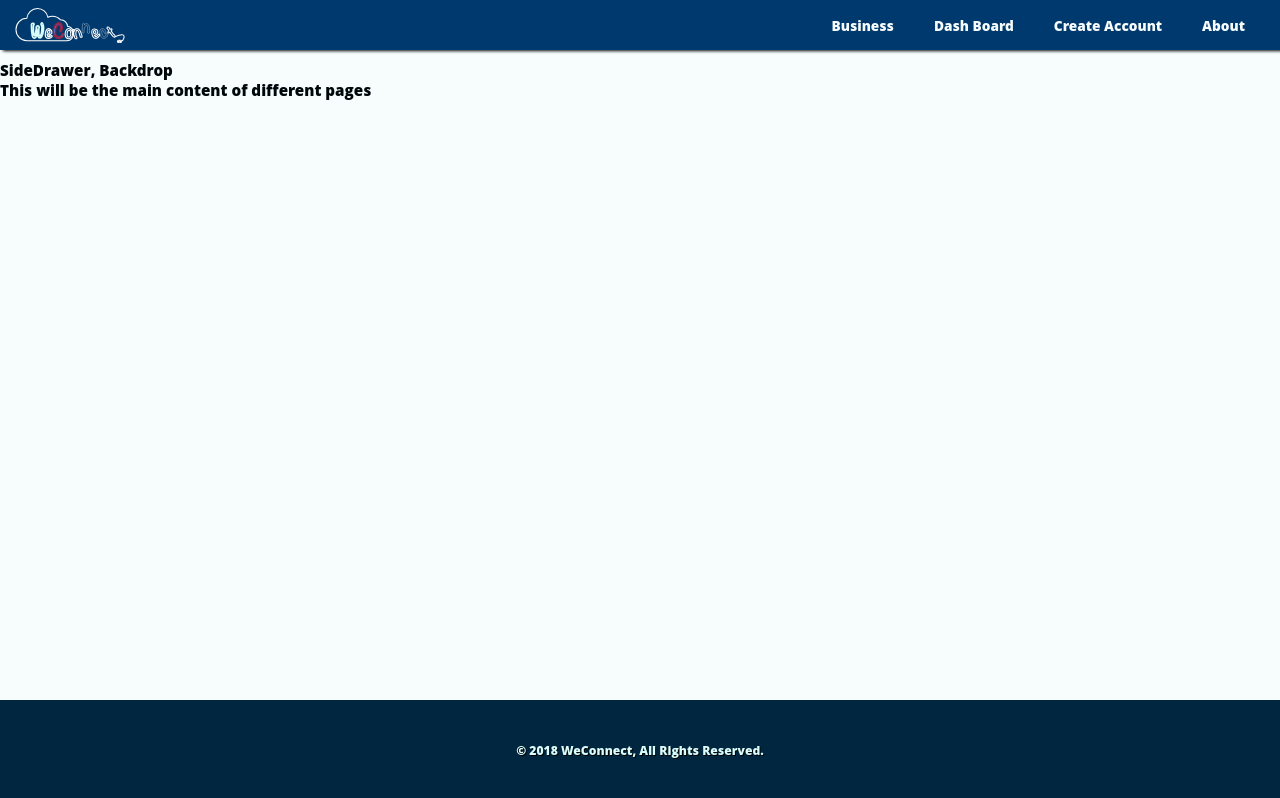
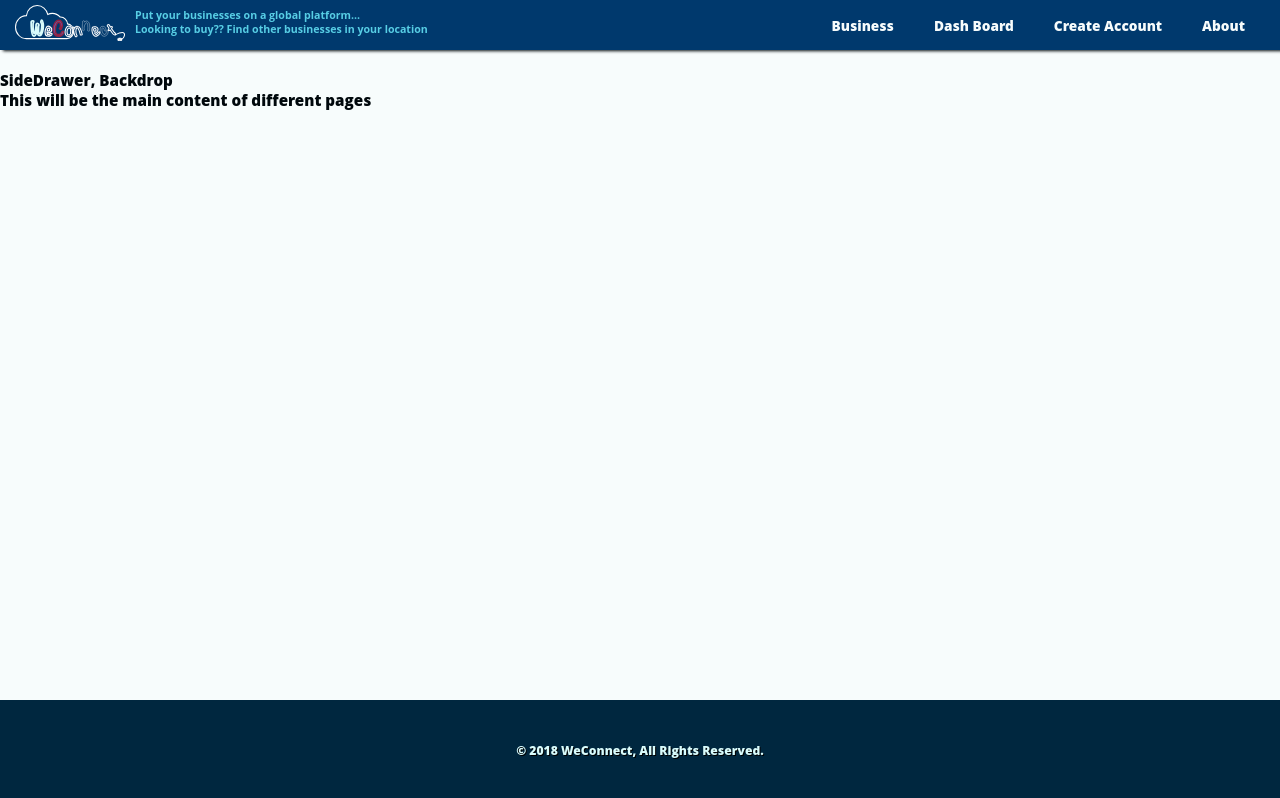
Before and after one commit to johnmutuma5/weconnect-client, a React (Create React App) app: page / in a window 1280 px wide. Built offline with nearby package versions, Linux system fonts and the light colour scheme; the HTML template or start-up script is replaced by a standard one.

Commit message:
[Chore] Adjust navigation styles

```diff
--- a/src/components/Layout/Layout.css
+++ b/src/components/Layout/Layout.css
@@ -1,5 +1,5 @@
 .content {
-    margin-top: 60px;
-    min-height: calc(100vh - 60px);
+    margin-top: 70px;
+    min-height: calc(100vh - 70px);
     position: relative;
 }
--- a/src/components/Logo/Logo.css
+++ b/src/components/Logo/Logo.css
@@ -8,9 +8,17 @@
           -webkit-box-align: center;
               -ms-flex-align: center;
                   align-items: center;
+  color: #57CEE5;
 }
 
 .logo img {
-    height: 70%;
+    height: 90%;
     width: 110px;
 }
+
+.logo .synopsis {
+    height: 70%;
+    font-size: .7em;
+    margin: 0 10px;
+    font-weight: bold;
+}
--- a/src/components/Logo/Logo.js
+++ b/src/components/Logo/Logo.js
@@ -3,7 +3,13 @@ import './Logo.css';
 
 const logo = (props) => (
     <div className="logo">
-        <img src={ props.src } alt={ props.alt_text } />
+        <div>
+            <img src={ props.src } alt={ props.alt_text } />
+        </div>
+        <div className="synopsis">
+            <p>{ 'Put your businesses on a global platform...' }</p>
+            <p>{ 'Looking to buy?? Find other businesses in your location' }</p>
+        </div>
     </div>
 );
 
--- a/src/components/Navigation/NavigationItems/NavigationItem/NavigationItem.css
+++ b/src/components/Navigation/NavigationItems/NavigationItem/NavigationItem.css
@@ -36,7 +36,7 @@
 }
 
 .toolbar nav li a:hover {
-  background-color: #7A7106;
+  background-color: #D1C695;
   color: white;
 }
 
```
